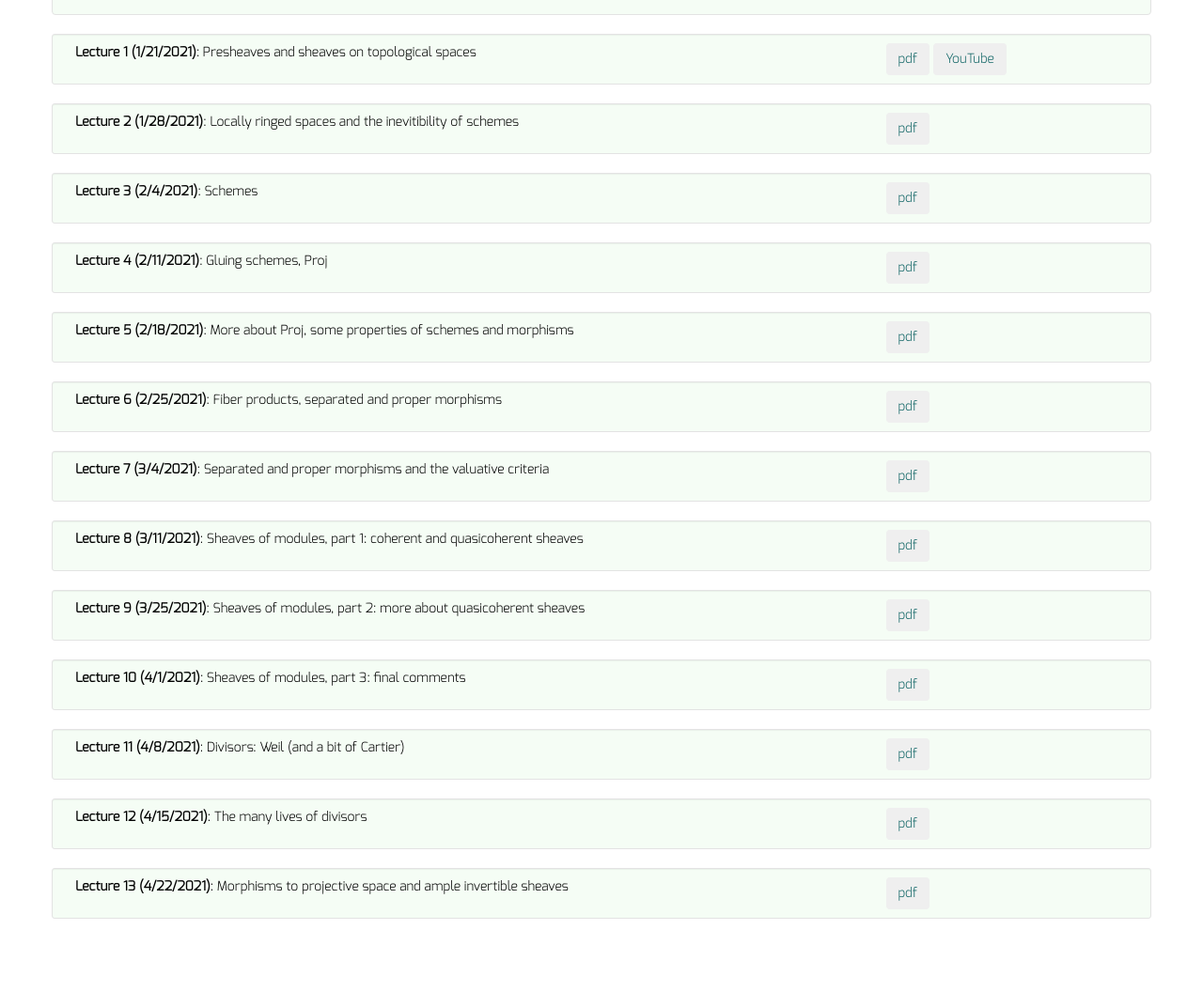
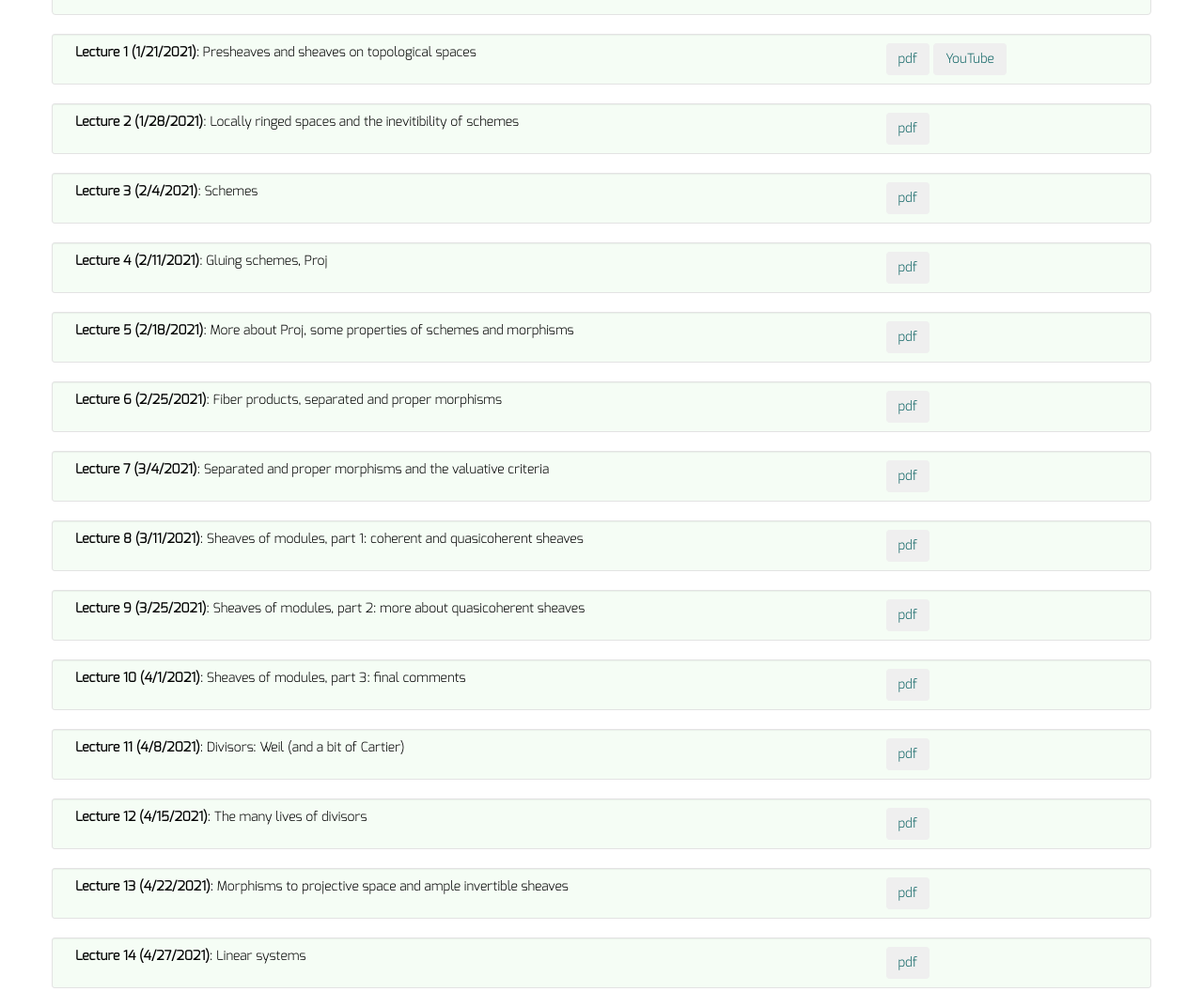
Before and after one commit to dkrashen/schemes, a Jekyll site: the page built from lectures/index.html, in a window 1280 px wide, cut to the strip 310-1382 px from the top of the page. Shown: the whole strip at 94% size. Built offline with Jekyll 4.4.1, drawn with Linux system fonts in a browser that asks for light colours; before the commit the page ends 1308 px from its top, so only the background shows below that.

Commit message:
add lecture 14

```diff
--- a/_data/lectures.yml
+++ b/_data/lectures.yml
@@ -38,3 +38,6 @@
 - title: "Lecture 13 (4/22/2021)"
   description: "Morphisms to projective space and ample invertible sheaves"
   filename: "lecture13.pdf"
+- title: "Lecture 14 (4/27/2021)"
+  description: "Linear systems"
+  filename: "lecture14.pdf"
```
Also changed, not shown: 1 other file.
